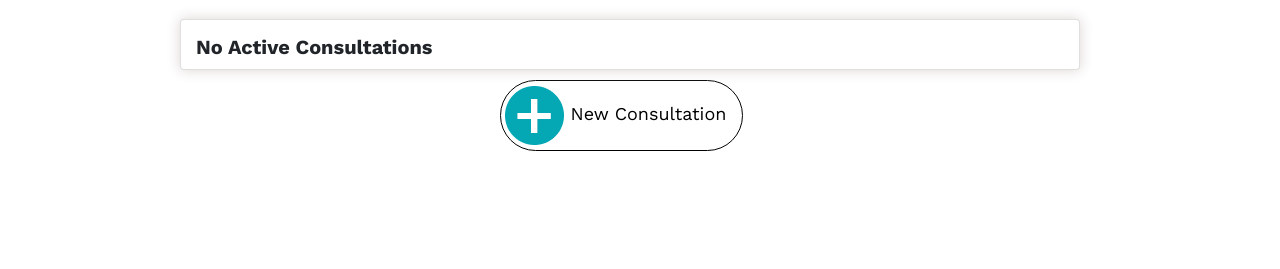
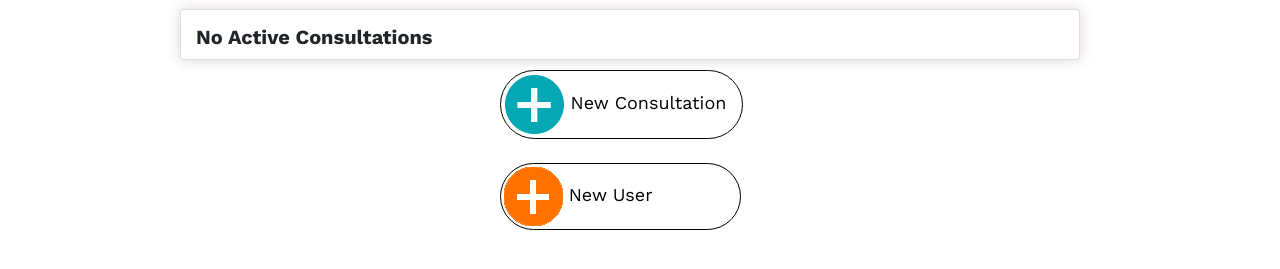
Before and after one commit to ripunjaynarula/Dermatologist-Rs100, a React (Create React App) app in the folder Frontend/mediac/: page /dashboard in a window 1280 px wide. Shown: the part 237-506 px from the top of the page. Built offline with nearby package versions, Linux system fonts and the light colour scheme; no server answers; sample sign-in values are in the browser's storage.

Commit message:
wip:user flow updated

```diff
--- a/Frontend/mediac/src/components/Choice.js
+++ b/Frontend/mediac/src/components/Choice.js
@@ -2,8 +2,7 @@ import React, { useRef, useState, useEffect } from "react"
 import { Form, Button, Card, Alert } from "react-bootstrap"
 import { useAuth } from "../contexts/AuthContext"
 import { Link, useHistory } from "react-router-dom"
-import { auth } from '../firebase'
-import firebase from 'firebase'
+import app from "../firebase"
 
 export default function Choice(){
 
@@ -12,7 +11,27 @@ export default function Choice(){
   const userchoice = useRef()
   const [error, setError] = useState("")
   const [loading, setLoading] = useState(false)
+  const { currentUser } = useAuth()
   const history = useHistory()
+
+  useEffect( () => {
+    async function getProfiles() {
+      if (currentUser) {
+        console.log("Hello")
+        const token = await app.auth().currentUser.getIdToken(true)
+        const requestOptions = {
+          method: 'GET',
+          headers: { 'Content-Type': 'application/json','token': token },
+          };
+        let res = await fetch('http://localhost:5000/getProfiles', requestOptions);
+        res = await res.text();
+        res = JSON.parse(res)
+        console.log(res)
+      }
+    }
+    getProfiles();
+  }, [currentUser, history])
+
   const handleSubmit = () => {
     console.log('form submitted');
   }
@@ -22,7 +41,8 @@ export default function Choice(){
             <Card.Body>
               <h2 className="text-center mb-4">Is this for you or someone else? </h2>
               {error && <Alert variant="danger">{error}</Alert>}
-              <a href="/ConsultationForm" id="newconbtn">Me</a>
+              <a style={{marginLeft:'47%'}} href="/ConsultationForm" id="newconbtn">Me</a><br/><br/>
+              <p style={{ fontWeight: 'bold', position: 'relative', marginLeft:'50%', fontSize:'large'}}>OR</p>
               <a href="/OtherPersonForm" id="newconbtn">Someone Else</a>
             </Card.Body>
           </Card>
--- a/Frontend/mediac/src/components/Dashboard.js
+++ b/Frontend/mediac/src/components/Dashboard.js
@@ -9,7 +9,7 @@ import  "./styles.css";
 import ConsultancyCard from "./ConsultancyCard"
 // import ScriptTag from 'react-script-tag';
 import ellipse from './img/ellipse.png';
-
+import oellipse from './img/oellipse.png';
 
 
 
@@ -58,7 +58,8 @@ export default function Dashboard() {
     <div id="consultancycard">
       <ConsultancyCard  name="Shivansh Sharma" doctorname="Sehgal" startdate="10-01-2021" lastconsult="15-02-2021" age="20" height="180 cm" weight="69 kg"/>
     </div>
-    <a href="/Choice" id="newconbtn"><img id="ellipsebtn" src={ellipse}/> New Consultation</a>
+    <a href="/Choice" id="newconbtn"><img id="ellipsebtn" src={ellipse}/> New Consultation</a> <br/><br/>
+    <a href="/OtherPersonDetails" id="onewconbtn"><img id="ellipsebtn" src={oellipse}/> New User</a>
     </>
 
   )
--- a/Frontend/mediac/src/components/OtherPersonDetails.js
+++ b/Frontend/mediac/src/components/OtherPersonDetails.js
@@ -16,7 +16,7 @@ export default function OtherPersonForm() {
   const ogenRef = useRef()
   const odobRef = useRef()
   const ocityRef = useRef()
-  const odetailsRef = useRef()
+  const relRef = useRef()
   const { signup, currentUser } = useAuth()
   const [error, setError] = useState("")
   const [loading, setLoading] = useState(false)
@@ -53,9 +53,13 @@ export default function OtherPersonForm() {
                   <Form.Label style={Texts.FormLabel}>Name</Form.Label>
                   <Form.Control type="text" ref={onameRef} required />
                 </Form.Group>
+                <Form.Group id="user-relation">
+                  <Form.Label style={Texts.FormLabel}>Relation</Form.Label>
+                  <Form.Control type="text" ref={relRef} required />
+                </Form.Group>
                 <Form.Group id="odob">
-                  <Form.Label style={Texts.FormLabel}>Date of Birth</Form.Label>
-                  <Form.Control type="text" ref={odobRef} required />
+                <Form.Label>Date of Birth</Form.Label>
+              <Form.Control type="date" ref={odobRef} required />
                 </Form.Group>
                 <Form.Group id="ogen">
                   <Form.Label style={Texts.FormLabel}>Gender</Form.Label>
--- a/Frontend/mediac/src/components/styles.css
+++ b/Frontend/mediac/src/components/styles.css
@@ -121,6 +121,9 @@
     #newconbtn {
         margin-left: 15%;
     }
+    #onewconbtn {
+        margin-left: 15%;
+    }
 }
 
 @media(min-width:500px) {
@@ -217,7 +220,7 @@
     color: black;
     font-family: Work Sans;
     font-size: 18px;
-    padding: 5px;
+    padding: 4px;
     padding-left: 10px;
     padding-right: 10px;
     text-decoration: none;
@@ -306,3 +309,47 @@ display: block;
     width: 100% !important;
     text-align:left !important;
 }
+
+
+
+
+
+#onewconbtn {
+    box-shadow: inset 0px 1px 0px 0px white;
+    background-color: white;
+    border-radius: 50px;
+    border: 1px solid black;
+    display: inline-block;
+    cursor: pointer;
+    color: black;
+    font-family: Work Sans;
+    font-size: 18px;
+    padding: 3px;
+    padding-left: 20%;
+    padding-right: 20%;
+    text-decoration: none;
+}
+
+#onewconbtn:hover {
+    background-color: rgb(223, 108, 0);
+    border: 1px solid rgb(223, 108, 0);
+    box-shadow: inset 0px 1px 0px 0px rgb(223, 108, 0);
+    color: white;
+}
+
+#onewconbtn:active {
+    position: relative;
+    top: 1px;
+}
+
+@media(min-width:200px) {
+    #onewconbtn {
+        padding-left: 10px;
+    }
+}
+
+@media(min-width:500px) {
+    #onewconbtn {
+        padding-left: 10px;
+    }
+}
--- a/Frontend/mediac/src/css/Navbar.css
+++ b/Frontend/mediac/src/css/Navbar.css
@@ -19,7 +19,7 @@
      #updprf {
          margin-bottom: -39.9px;
          /*padding-left: 80px;*/
-         margin-left: 80px;
+         margin-left: 100px;
      }
  }
 
```
Also changed, not shown: Frontend/mediac/src/components/img/oellipse.png (added).
